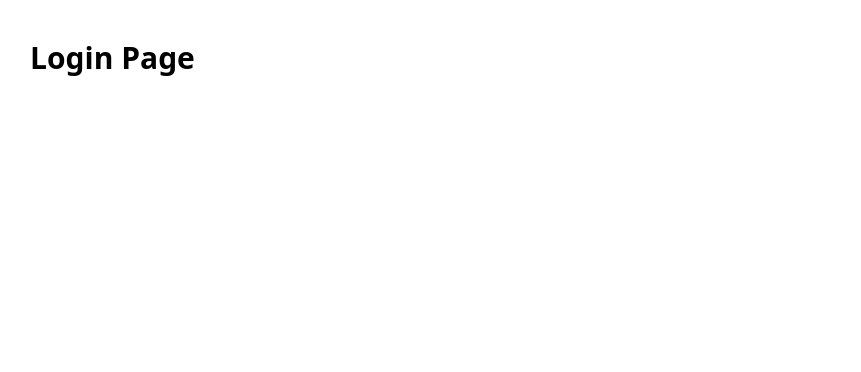
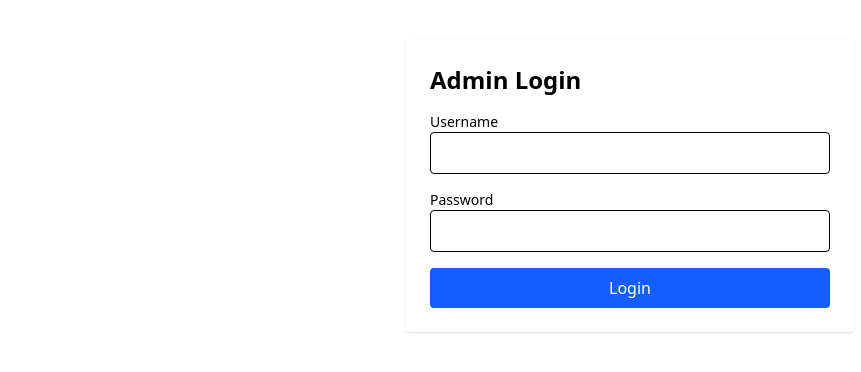
Before and after one commit to ghaniashahzad01/RestaurantMenuSystem, a React app in the folder frontend/: page / in a window 1280 px wide. Shown: the top 372 px of the page, without its empty margins (10-871 px from the left). Built offline with nearby package versions, Linux system fonts and the light colour scheme; the HTML template or start-up script is replaced by a standard one.

Commit message:
Implement a login page

```diff
--- a/frontend/src/pages/Landing.jsx
+++ b/frontend/src/pages/Landing.jsx
@@ -26,7 +26,7 @@ export default function Landing() {
         <div className="flex justify-center">
           <div className="w-full max-w-md">
             <img src="/src/assets/restaurant-hero.jpg" alt="menu" className="rounded shadow-lg" />
-            {/* If you don't have an image, remove the <img> or use /src/assets/placeholder.png */}
+
           </div>
         </div>
       </div>
--- a/frontend/src/pages/Login.jsx
+++ b/frontend/src/pages/Login.jsx
@@ -1,7 +1,50 @@
-export default function Login() {
+import { useState } from "react";
+import { useNavigate } from "react-router-dom";
+import api from "../services/api";
+
+export default function Login({ setUser }) {
+  const [username, setUsername] = useState("");
+  const [password, setPassword] = useState("");
+  const [error, setError] = useState("");
+  const navigate = useNavigate();
+
+  async function handleSubmit(e) {
+    e.preventDefault();
+    setError("");
+    try {
+      const res = await api.post("login/", { username, password });
+      // backend returns username on success
+      if (res.data.username) {
+        setUser({ username: res.data.username });
+        navigate("/dashboard");
+      } else {
+        setError("Invalid credentials");
+      }
+    } catch (err) {
+      setError("Login failed. Check credentials.");
+    }
+  }
+
   return (
-    <div className="p-10 text-3xl font-bold">
-      Login Page
+    <div className="max-w-md mx-auto mt-10 bg-white rounded shadow p-6">
+      <h2 className="text-2xl font-bold mb-4">Admin Login</h2>
+      <form onSubmit={handleSubmit} className="space-y-4">
+        <div>
+          <label className="block text-sm">Username</label>
+          <input value={username} onChange={e => setUsername(e.target.value)} className="w-full border px-3 py-2 rounded" required />
+        </div>
+
+        <div>
+          <label className="block text-sm">Password</label>
+          <input type="password" value={password} onChange={e => setPassword(e.target.value)} className="w-full border px-3 py-2 rounded" required />
+        </div>
+
+        <div>
+          <button className="w-full bg-blue-600 text-white py-2 rounded">Login</button>
+        </div>
+
+        {error && <div className="text-red-600 text-sm">{error}</div>}
+      </form>
     </div>
   );
 }
```
